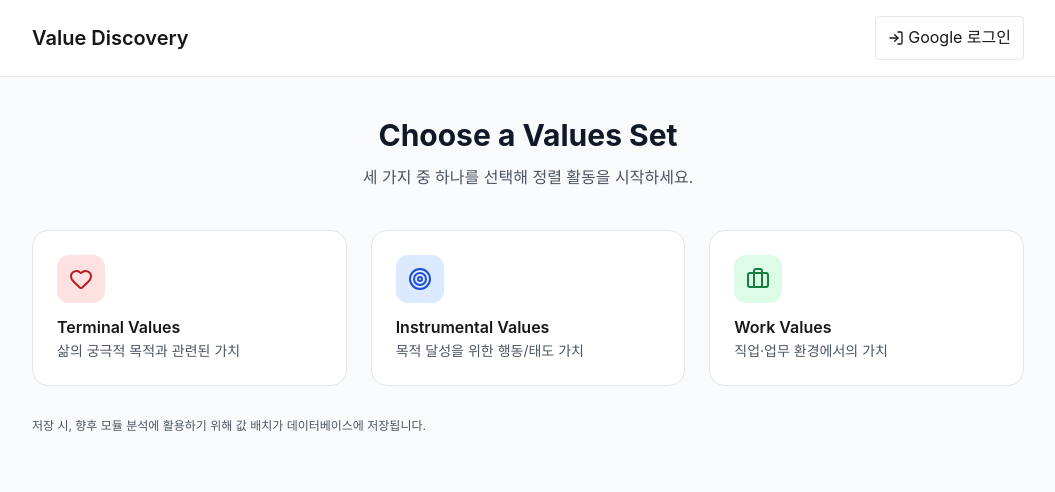
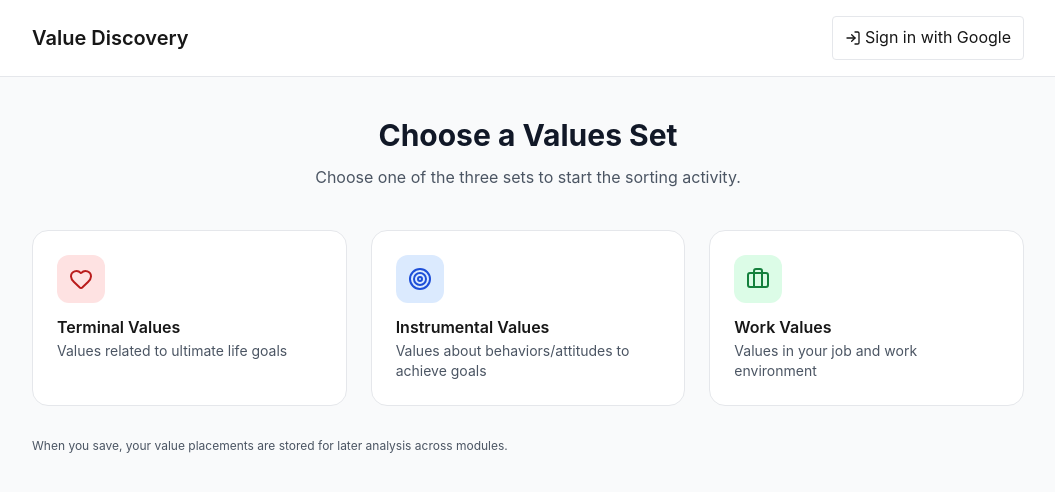
Before and after one commit to HosungYou/wfed119, a Next.js app: page /discover/values in a window 1280 px wide. Shown: the top 492 px of the page, without its empty margins (112-1167 px from the left). Built offline with nearby package versions, Linux system fonts and the light colour scheme; no server answers.

Commit message:
feat(values): translate UI to English; fix(dnd): palette/layout sync; feat(app): add client error page

```diff
--- a/src/app/discover/values/[set]/page.tsx
+++ b/src/app/discover/values/[set]/page.tsx
@@ -167,6 +167,8 @@ export default function ValueSetPage({ params }: { params: Promise<{ set: SetKey
     // Add to dest
     if (destId === 'palette') {
       setPalette(prev => { const arr = [...prev]; arr.splice(destination.index, 0, draggableId); return arr; });
+      // Ensure layout reflects removal from the source bucket
+      setLayout(nextLayout);
     } else {
       const arr = [...(nextLayout[destId as keyof Layout] as string[])];
       arr.splice(destination.index, 0, draggableId);
@@ -197,10 +199,10 @@ export default function ValueSetPage({ params }: { params: Promise<{ set: SetKey
 
   async function saveToServer() {
     const userId = (session as any)?.user?.id || session?.user?.email;
-    if (!userId) { alert('로그인 후 저장할 수 있습니다.'); return; }
+    if (!userId) { alert('Please sign in to save.'); return; }
     const payload = { user_id: userId, set: routeSet, layout, top3 };
     const res = await fetch('/api/discover/values/results', { method: 'POST', headers: { 'Content-Type': 'application/json' }, body: JSON.stringify(payload) });
-    if (!res.ok) alert('저장 실패'); else alert('저장 완료');
+    if (!res.ok) alert('Save failed'); else alert('Saved successfully');
   }
 
   return (
@@ -213,9 +215,9 @@ export default function ValueSetPage({ params }: { params: Promise<{ set: SetKey
           </Link>
           <div className="flex items-center gap-2">
             {status !== 'authenticated' ? (
-              <button onClick={() => signIn('google')} className="flex items-center gap-1 px-3 py-2 border rounded hover:bg-gray-50"><LogIn className="w-4 h-4"/>Google 로그인</button>
+              <button onClick={() => signIn('google')} className="flex items-center gap-1 px-3 py-2 border rounded hover:bg-gray-50"><LogIn className="w-4 h-4"/>Sign in with Google</button>
             ) : (
-              <button onClick={() => signOut()} className="flex items-center gap-1 px-3 py-2 border rounded hover:bg-gray-50"><LogOut className="w-4 h-4"/>로그아웃</button>
+              <button onClick={() => signOut()} className="flex items-center gap-1 px-3 py-2 border rounded hover:bg-gray-50"><LogOut className="w-4 h-4"/>Sign out</button>
             )}
             <button onClick={saveToServer} className="flex items-center gap-1 px-3 py-2 bg-blue-600 text-white rounded-lg"><Save className="w-4 h-4"/>Save</button>
             <button onClick={exportChartPNG} className="flex items-center gap-1 px-3 py-2 border rounded hover:bg-gray-50"><Download className="w-4 h-4"/>Chart PNG</button>
@@ -227,7 +229,7 @@ export default function ValueSetPage({ params }: { params: Promise<{ set: SetKey
       <main className="max-w-7xl mx-auto px-4 py-6">
         <h1 className="text-2xl font-bold mb-4 capitalize">{routeSet} Values — Categorize</h1>
 
-        <div className="mb-4 text-xs text-gray-600 flex items-center gap-2"><ShieldCheck className="w-4 h-4"/> 저장 시, 향후 모듈 분석을 위해 당신의 값 분류 결과(세트, 배치, Top3)가 데이터베이스에 저장됩니다.</div>
+        <div className="mb-4 text-xs text-gray-600 flex items-center gap-2"><ShieldCheck className="w-4 h-4"/> When saved, your values classification (set, placements, Top 3) will be stored in the database for future module analysis.</div>
 
         <DragDropContext onDragEnd={handleDragEnd}>
           <div ref={boardRef} className="grid grid-cols-1 md:grid-cols-3 gap-6">
--- a/src/app/discover/values/page.tsx
+++ b/src/app/discover/values/page.tsx
@@ -14,9 +14,9 @@ export default function ValuesLanding() {
           <h1 className="text-xl font-semibold">Value Discovery</h1>
           <div className="flex items-center gap-2">
             {status !== 'authenticated' ? (
-              <button onClick={() => signIn('google')} className="flex items-center gap-1 px-3 py-2 border rounded hover:bg-gray-50"><LogIn className="w-4 h-4"/>Google 로그인</button>
+              <button onClick={() => signIn('google')} className="flex items-center gap-1 px-3 py-2 border rounded hover:bg-gray-50"><LogIn className="w-4 h-4"/>Sign in with Google</button>
             ) : (
-              <button onClick={() => signOut()} className="flex items-center gap-1 px-3 py-2 border rounded hover:bg-gray-50"><LogOut className="w-4 h-4"/>로그아웃</button>
+              <button onClick={() => signOut()} className="flex items-center gap-1 px-3 py-2 border rounded hover:bg-gray-50"><LogOut className="w-4 h-4"/>Sign out</button>
             )}
           </div>
         </div>
@@ -25,26 +25,26 @@ export default function ValuesLanding() {
       <main className="max-w-5xl mx-auto px-4 py-10">
         <div className="text-center mb-10">
           <h2 className="text-3xl font-bold text-gray-900 mb-3">Choose a Values Set</h2>
-          <p className="text-gray-600">세 가지 중 하나를 선택해 정렬 활동을 시작하세요.</p>
+          <p className="text-gray-600">Choose one of the three sets to start the sorting activity.</p>
         </div>
         <div className="grid sm:grid-cols-3 gap-6">
           <Link href="/discover/values/terminal" className="group block bg-white border rounded-2xl p-6 hover:shadow-md transition">
             <div className="w-12 h-12 rounded-xl bg-red-100 text-red-700 flex items-center justify-center mb-3"><Heart className="w-6 h-6"/></div>
             <div className="font-semibold">Terminal Values</div>
-            <div className="text-sm text-gray-600">삶의 궁극적 목적과 관련된 가치</div>
+            <div className="text-sm text-gray-600">Values related to ultimate life goals</div>
           </Link>
           <Link href="/discover/values/instrumental" className="group block bg-white border rounded-2xl p-6 hover:shadow-md transition">
             <div className="w-12 h-12 rounded-xl bg-blue-100 text-blue-700 flex items-center justify-center mb-3"><Target className="w-6 h-6"/></div>
             <div className="font-semibold">Instrumental Values</div>
-            <div className="text-sm text-gray-600">목적 달성을 위한 행동/태도 가치</div>
+            <div className="text-sm text-gray-600">Values about behaviors/attitudes to achieve goals</div>
           </Link>
           <Link href="/discover/values/work" className="group block bg-white border rounded-2xl p-6 hover:shadow-md transition">
             <div className="w-12 h-12 rounded-xl bg-green-100 text-green-700 flex items-center justify-center mb-3"><Briefcase className="w-6 h-6"/></div>
             <div className="font-semibold">Work Values</div>
-            <div className="text-sm text-gray-600">직업·업무 환경에서의 가치</div>
+            <div className="text-sm text-gray-600">Values in your job and work environment</div>
           </Link>
         </div>
-        <div className="mt-8 text-xs text-gray-600">저장 시, 향후 모듈 분석에 활용하기 위해 값 배치가 데이터베이스에 저장됩니다.</div>
+        <div className="mt-8 text-xs text-gray-600">When you save, your value placements are stored for later analysis across modules.</div>
       </main>
     </div>
   );
--- /dev/null
+++ b/src/app/error.tsx
@@ -0,0 +1,40 @@
+'use client';
+
+import React, { useEffect } from 'react';
+
+export default function Error({ error, reset }: { error: Error & { digest?: string }; reset: () => void }) {
+  useEffect(() => {
+    // Log error to an error reporting service if desired
+    // console.error('App error:', error);
+  }, [error]);
+
+  return (
+    <div className="min-h-screen flex items-center justify-center bg-gray-50 p-6">
+      <div className="max-w-lg w-full bg-white border rounded-xl shadow-sm p-6 text-center">
+        <div className="text-5xl mb-3">😵‍💫</div>
+        <h1 className="text-xl font-semibold mb-2">Something went wrong</h1>
+        <p className="text-gray-600 mb-6">A client-side error occurred while loading the page.</p>
+        <div className="flex gap-3 justify-center">
+          <button
+            onClick={() => reset()}
+            className="px-4 py-2 bg-blue-600 text-white rounded hover:bg-blue-700"
+          >
+            Reload This Page
+          </button>
+          <button
+            onClick={() => (typeof window !== 'undefined') && window.location.assign('/')}
+            className="px-4 py-2 bg-gray-100 text-gray-800 rounded hover:bg-gray-200"
+          >
+            Go Home
+          </button>
+        </div>
+        {error?.message && (
+          <details className="text-left text-xs text-gray-500 mt-4 whitespace-pre-wrap">
+            <summary>Details</summary>
+            {error.message}
+          </details>
+        )}
+      </div>
+    </div>
+  );
+}
```
